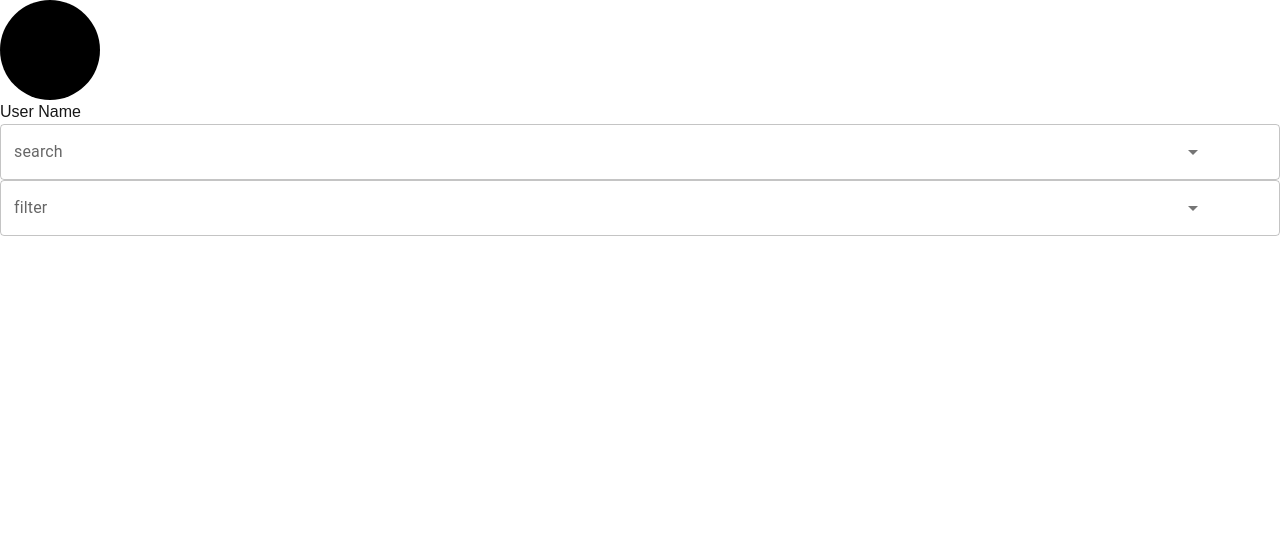
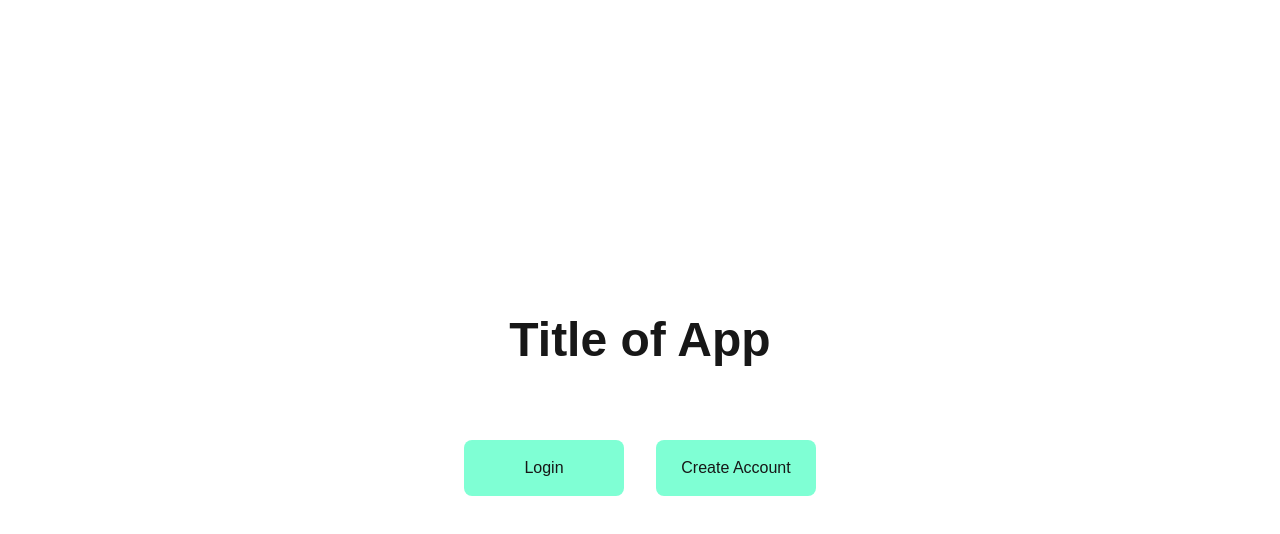
Before and after one commit to Jarvis-Brown/to_do_list, a Next.js app: page / in a window 1280 px wide. Shown: the top 534 px of the page. Built offline with nearby package versions, Linux system fonts and the light colour scheme.

Commit message:
Comment on the login vs home component and comment on the button width issue

```diff
--- a/src/app/globals.css
+++ b/src/app/globals.css
@@ -37,8 +37,14 @@ button {
     padding: 1rem 1.5rem;
     background-color: aquamarine;
     border-radius: 0.5rem;
+    /* This was causing the width issue in input button dropdown */
     width: 10rem;
 }
+
+/* Solution */
+/* & .MuiAutocomplete-endAdornment button{
+    width: auto;
+} */
 
 h1 {
     text-align: center;
--- a/src/app/page.tsx
+++ b/src/app/page.tsx
@@ -4,12 +4,18 @@
 
 import Link from "next/link";
 import styles from "@/_styles/login_account.module.css";
-import { HomeLayout } from "@/_component";
+// We would need the HomeLayout for the forgotten the component we forgot to change
+import { LoginLayout } from "@/_component";
+// Solution
+// import { HomeLayout } from "@/_component";
 
 export default function Home() {
     return (
         <>
-            <HomeLayout is_backButton={false}>
+            {/* We forgot to change component to the login layout */}
+            <LoginLayout is_backButton={false}>
+            {/* Solution */}
+            {/* <HomeLayout is_backButton={false}> */}
                 <div className={styles.btn_container}>
                     <Link href="/login">
                         <button>Login</button>
@@ -18,7 +24,8 @@ export default function Home() {
                         <button>Create Account</button>
                     </Link>
                 </div>
-            </HomeLayout>
+            </LoginLayout>
+            {/* </HomeLayout> */}
         </>
     );
 }
```
